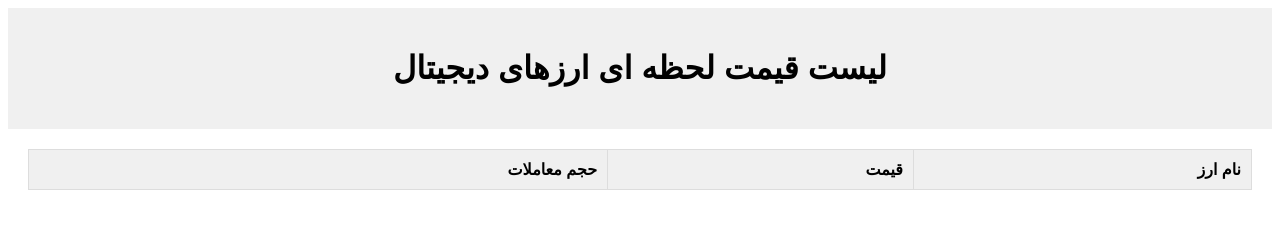
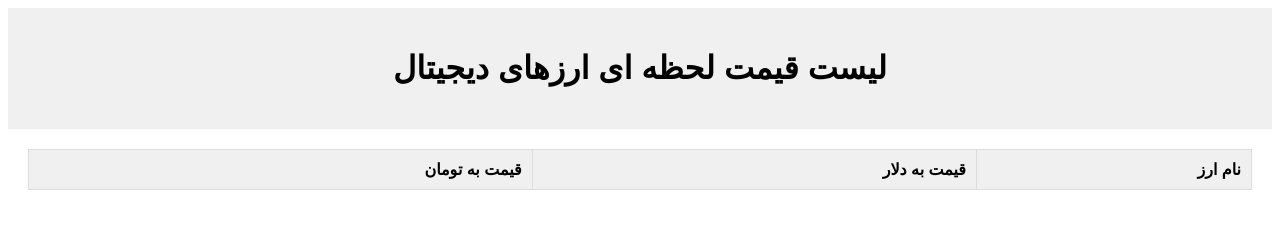
Before and after one commit to Mahdi13kohza87p/arz, a plain HTML site: page index.html in a window 1280 px wide. Drawn offline with Linux system fonts and the light colour scheme; no server answers.

Commit message:
Update index.html

```diff
--- a/index.html
+++ b/index.html
@@ -15,8 +15,8 @@
             <thead>
                 <tr>
                     <th>نام ارز</th>
-                    <th>قیمت</th>
-                    <th>حجم معاملات</th>
+                    <th>قیمت به دلار</th>
+                    <th>قیمت به تومان</th>
                 </tr>
             </thead>
             <tbody id="coin-data">
```
